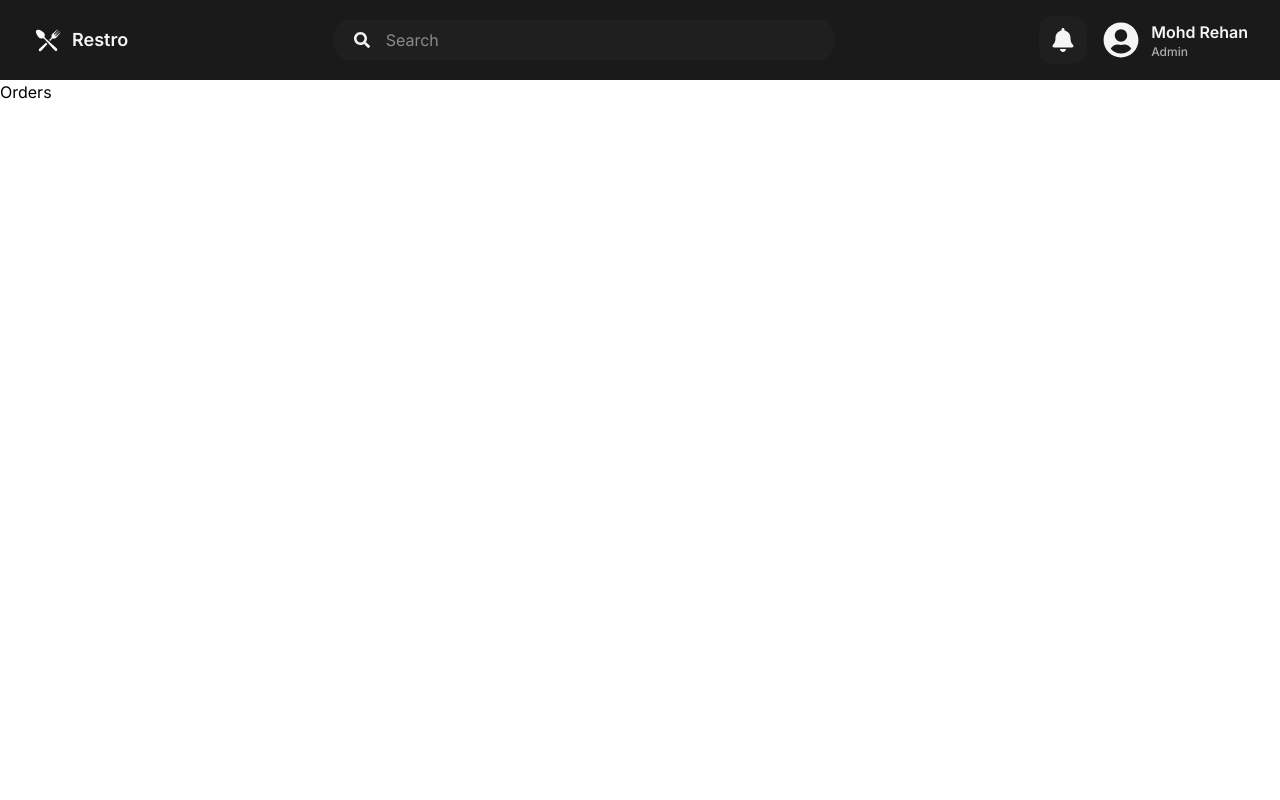
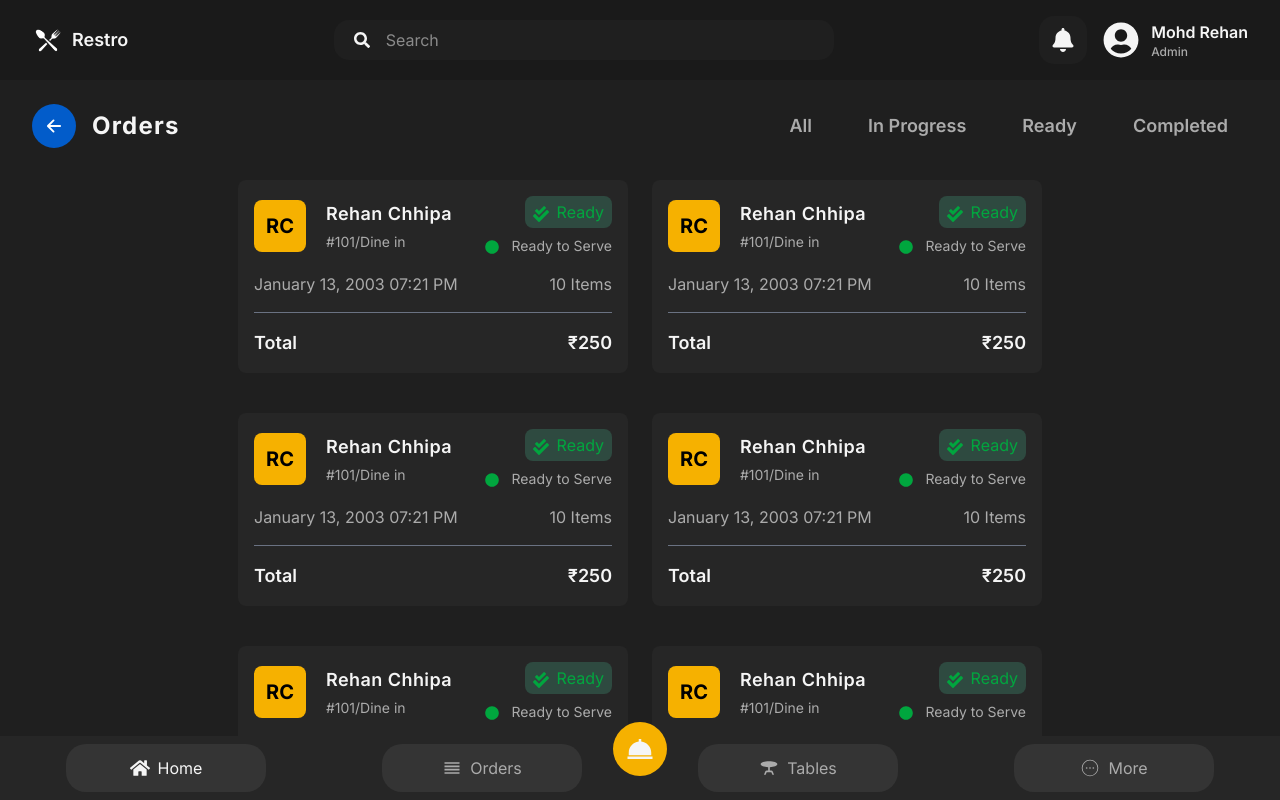
Before and after one commit to mohd-rehan-gh2426/Restaurant-POS-System, a React (Vite) app in the folder frontend/: page /orders in a window 1280 px wide. Built offline with nearby package versions, Linux system fonts and the light colour scheme.

Commit message:
Compltedt the Orders Page

```diff
--- a/frontend/src/App.jsx
+++ b/frontend/src/App.jsx
@@ -14,7 +14,8 @@ const App = () => {
         <Routes>
           <Route path="/" element={<Home />} />
           <Route path="/auth" element={<Auth />} />
-          <Route path="orders" element={<Orders />} />
+          <Route path="/orders" element={<Orders />} />
+
         </Routes>
       </Router>
     </>
--- a/frontend/src/components/home/MiniCard.jsx
+++ b/frontend/src/components/home/MiniCard.jsx
@@ -16,7 +16,9 @@ const MiniCard = ({ title, icon, number, footerNum }) => {
         </button>
       </div>
       <div>
-        <h1 className="text-[#f5f5f5] text-4xl font-bold mt-5">{number}</h1>
+        <h1 className="text-[#f5f5f5] text-4xl font-bold mt-5">{
+          title === "Total Earnings" ? `₹${number}` : number
+        }</h1>
         <h1 className="text-[#f5f5f5] text-lg mt-2"> <span className="text-[#02ca3a]">{footerNum}%</span>   than yesterday</h1>
       </div>
     </div>
--- a/frontend/src/components/home/OrderList.jsx
+++ b/frontend/src/components/home/OrderList.jsx
@@ -17,8 +17,8 @@ const OrderList = () => {
         <div>
             <h1 className="text-[#f6b100] font-semibold border border-[#f6b100] rounded-lg p-1">Table No : 3</h1>
         </div>
-        <div className="flex flex-col items-start gap-2">
-          <p className="text-green-600 px-4"><FaCheckDouble className="inline mr-2" />Ready</p>
+        <div className="flex flex-col items-end gap-2">
+          <p className="text-green-600"><FaCheckDouble className="inline mr-2" />Ready</p>
           <p className="text-[#ababab] text-sm"><FaCircle className="inline mr-2 text-green-600" /> Ready to Serve</p>
         </div>
       </div>
--- a/frontend/src/components/home/RecentOrders.jsx
+++ b/frontend/src/components/home/RecentOrders.jsx
@@ -4,7 +4,7 @@ import OrderList from "./OrderList";
 const RecentOrders = () => {
   return (
     <div className="px-8 mt-6">
-      <div className="bg-[#1a1a1a] w-full h-[450px] rounded-lg">
+      <div className="bg-[#1a1a1a] w-full h-[650px] rounded-lg">
         {/* {RECENT ORDERS HEADER} */}
         <div className="flex justify-between items-center px-6 py-4">
           <h1 className="text-[#f5f5f5] text-lg font-semibold tracking-wide">
@@ -32,6 +32,10 @@ const RecentOrders = () => {
              <OrderList/>
              <OrderList/>
              <OrderList/>
+             <OrderList/>
+             <OrderList/>
+             <OrderList/>
+
         </div>
 
       </div>
--- /dev/null
+++ b/frontend/src/components/orders/OrderCard.jsx
@@ -0,0 +1,44 @@
+import React from "react";
+import { FaCheckDouble, FaLongArrowAltRight } from "react-icons/fa";
+import { FaCircle } from "react-icons/fa";
+
+const OrderCard = () => {
+  return (
+    <div className="w-[390px] bg-[#262626] p-4 rounded-lg mb-4">
+      <div className="flex items-center gap-5">
+        <button className="bg-[#f6b100] p-3 text-xl font-bold rounded-lg">
+          RC
+        </button>
+        <div className="flex items-center justify-between w-[100%]">
+          <div className="flex flex-col items-start gap-1">
+            <h1 className="text-[#f5f5f5] text-lg font-semibold tracking-wide">
+              Rehan Chhipa
+            </h1>
+            <p className="text-[#ababab] text-sm">#101/Dine in</p>
+          </div>
+
+          <div className="flex flex-col items-end gap-2">
+            <p className="text-green-600 bg-[#2e4a40] px-2 py-1 rounded-lg">
+              <FaCheckDouble className="inline mr-2" />
+              Ready
+            </p>
+            <p className="text-[#ababab] text-sm">
+              <FaCircle className="inline mr-2 text-green-600" /> Ready to Serve
+            </p>
+          </div>
+        </div>
+      </div>
+      <div className="flex justify-between items-center mt-4 text-[#ababab]">
+        <p>January 13, 2003 07:21 PM</p>
+        <p>10 Items</p>
+      </div>
+      <hr className="border-gray-500 w-full mt-4 border-t-1" />
+      <div className="flex items-center justify-between mt-4">
+        <h1 className="text-[#f5f5f5] text-lg font-semibold">Total</h1>
+        <p className="text-[#f5f5f5] text-lg font-semibold">₹250</p>
+      </div>
+    </div>
+  );
+};
+
+export default OrderCard;
--- /dev/null
+++ b/frontend/src/components/shared/BackButton.jsx
@@ -0,0 +1,15 @@
+import React from 'react'
+import {IoArrowBackOutline} from 'react-icons/io5'
+import { useNavigate } from 'react-router-dom'
+const BackButton = () => {
+
+    const navigate = useNavigate();
+
+  return (
+    <button onClick={() => navigate(-1)} className='bg-[#025cca] text-white p-3 text-xl font-bold rounded-full'>
+        <IoArrowBackOutline/>
+    </button>
+  )
+}
+
+export default BackButton
--- a/frontend/src/components/shared/BottomNav.jsx
+++ b/frontend/src/components/shared/BottomNav.jsx
@@ -3,19 +3,22 @@ import { FaHome } from "react-icons/fa";
 import { MdOutlineReorder, MdTableBar } from "react-icons/md";
 import { CiCircleMore } from "react-icons/ci";
 import { BiSolidDish } from "react-icons/bi";
+import {useNavigate }from "react-router-dom";
 
 const BottomNav = () => {
+
+  const navigate = useNavigate();
   return (
-    <div className="fixed bottom-0 left-0 right-0 bg-[#262626] p-2 h-16 flex justify-around">
-      <button className="flex items-center justify-center text-[#f5f5f5] bg-[#343434] w-[200px] rounded-[20px]">
+    <div  className="fixed bottom-0 left-0 right-0 bg-[#262626] p-2 h-16 flex justify-around">
+      <button onClick={() => navigate("/")} className="flex items-center justify-center text-[#f5f5f5] bg-[#343434] w-[200px] rounded-[20px]">
         {" "}
         <FaHome className="inline mr-2" size={20} /> <p>Home</p>{" "}
       </button>
-      <button className="flex items-center justify-center text-[#ababab] bg-[#343434] w-[200px] rounded-[20px]">
+      <button onClick={() => navigate("/orders")} className="flex items-center justify-center text-[#ababab] bg-[#343434] w-[200px] rounded-[20px]">
         {" "}
         <MdOutlineReorder className="inline mr-2" size={20} /> <p>Orders</p>
       </button>
-      <button className="flex items-center justify-center text-[#ababab] bg-[#343434] w-[200px] rounded-[20px]">
+      <button onClick={() => navigate("/tables")} className="flex items-center justify-center text-[#ababab] bg-[#343434] w-[200px] rounded-[20px]">
         {" "}
         <MdTableBar className="inline mr-2" size={20} /> <p>Tables</p>
       </button>
--- a/frontend/src/pages/Home.jsx
+++ b/frontend/src/pages/Home.jsx
@@ -9,7 +9,7 @@ import PopularDishes from "../components/home/PopularDishes";
 
 const Home = () => {
   return (
-    <section className="bg-[#1f1f1f] h-[calc(100vh-5rem)] overflow-hidden flex">
+    <section className="bg-[#1f1f1f] h-[calc(100vh-5rem)] overflow-hidden flex overflow-y-scroll scrollbar-hide">
       {/* {LEFT DIV} */}
       <div className="flex-[3] ">
         <Greetings />
--- a/frontend/src/pages/Orders.jsx
+++ b/frontend/src/pages/Orders.jsx
@@ -1,9 +1,75 @@
-import React from 'react'
+import React, { useState } from "react";
+import BottomNav from "../components/shared/BottomNav";
+import OrderCard from "../components/orders/OrderCard";
+import BackButton from "../components/shared/BackButton";
 
 const Orders = () => {
+  const [status, setStatus] = useState();
+
   return (
-    <div>Orders</div>
-  )
-}
+    <section className="bg-[#1f1f1f]  h-[calc(100vh-5rem)] overflow-hidden ">
+      <div className="flex items-center justify-between px-8 py-4 mt-2">
+        <div className="flex items-center gap-4">
+          <BackButton />
+          <h1 className="text-[#f5f5f5] text-2xl font-bold tracking-wider">
+            Orders
+          </h1>
+        </div>
 
-export default Orders
+        <div className="flex items-center justify-around gap-4">
+          <button
+            onClick={() => setStatus("all")}
+            className={`text-[#ababab] text-lg ${
+              status === "all" && "bg-[#383838] rounded-lg px-5 py-2"
+            } rounded-lg px-5 py-2 font-semibold`}
+          >
+            All
+          </button>
+          <button
+            onClick={() => setStatus("progress")}
+             className={`text-[#ababab] text-lg ${
+              status === "progress" && "bg-[#383838] rounded-lg px-5 py-2"
+            } rounded-lg px-5 py-2 font-semibold`}
+          >
+            In Progress
+          </button>
+          <button
+            onClick={() => setStatus("ready")}
+              className={`text-[#ababab] text-lg ${
+              status === "ready" && "bg-[#383838] rounded-lg px-5 py-2"
+            } rounded-lg px-5 py-2 font-semibold`}
+          >
+            Ready
+          </button>
+          <button
+            onClick={() => setStatus("completed")}
+             className={`text-[#ababab] text-lg ${
+              status === "completed" && "bg-[#383838] rounded-lg px-5 py-2"
+            } rounded-lg px-5 py-2 font-semibold`}
+          >
+            Completed
+          </button>
+        </div>
+      </div>
+
+      <div className=" flex flex-wrap gap-6 items-center justify-center px-10 py-4  h-[calc(100vh-5rem)] overflow-y-scroll scrollbar-hide">
+        <OrderCard />
+        <OrderCard />
+        <OrderCard />
+        <OrderCard />
+        <OrderCard />
+        <OrderCard />
+        <OrderCard />
+        <OrderCard />
+        <OrderCard />
+        <OrderCard />
+        <OrderCard />
+        <OrderCard />
+      </div>
+
+      <BottomNav />
+    </section>
+  );
+};
+
+export default Orders;
```
Also changed, not shown: frontend/src/pages/Tables.jsx (added).
